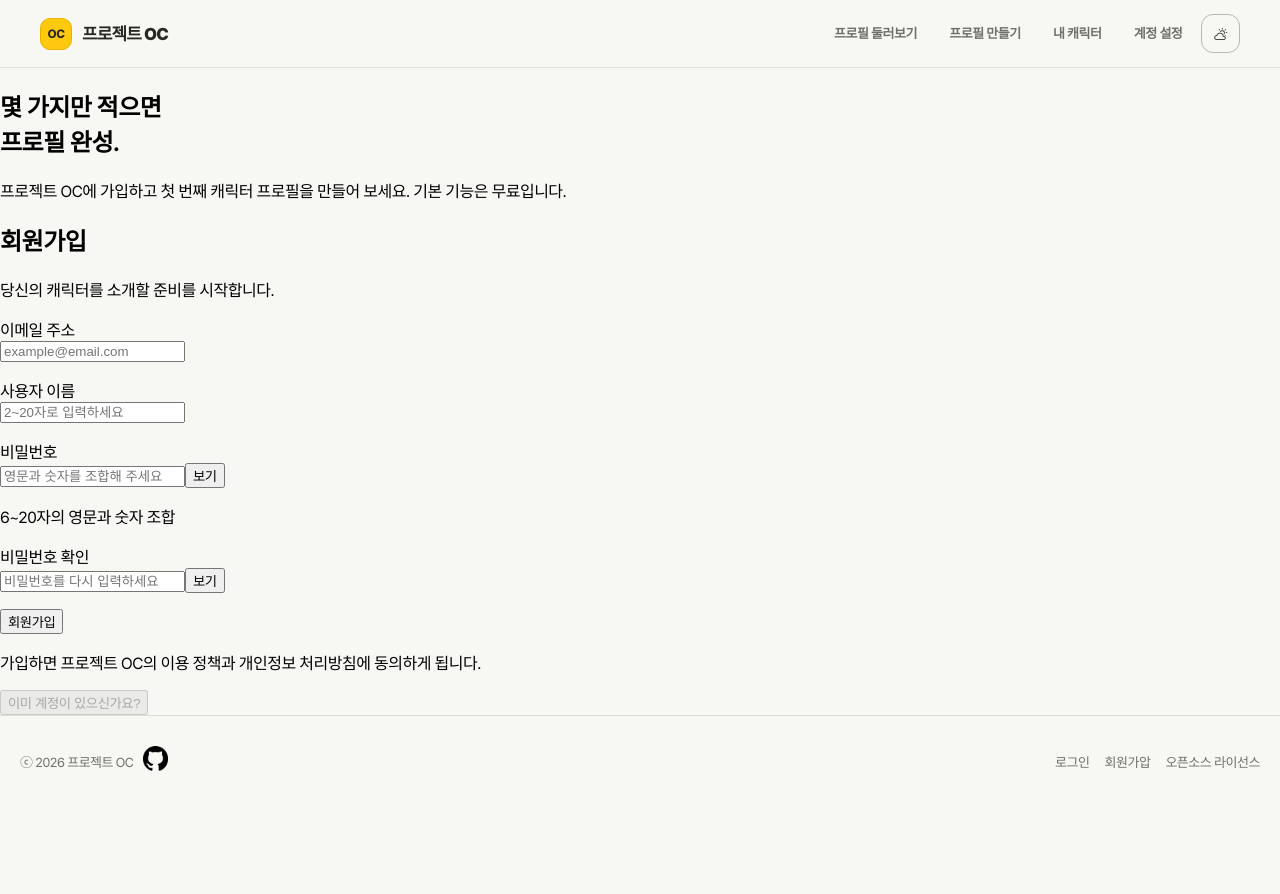
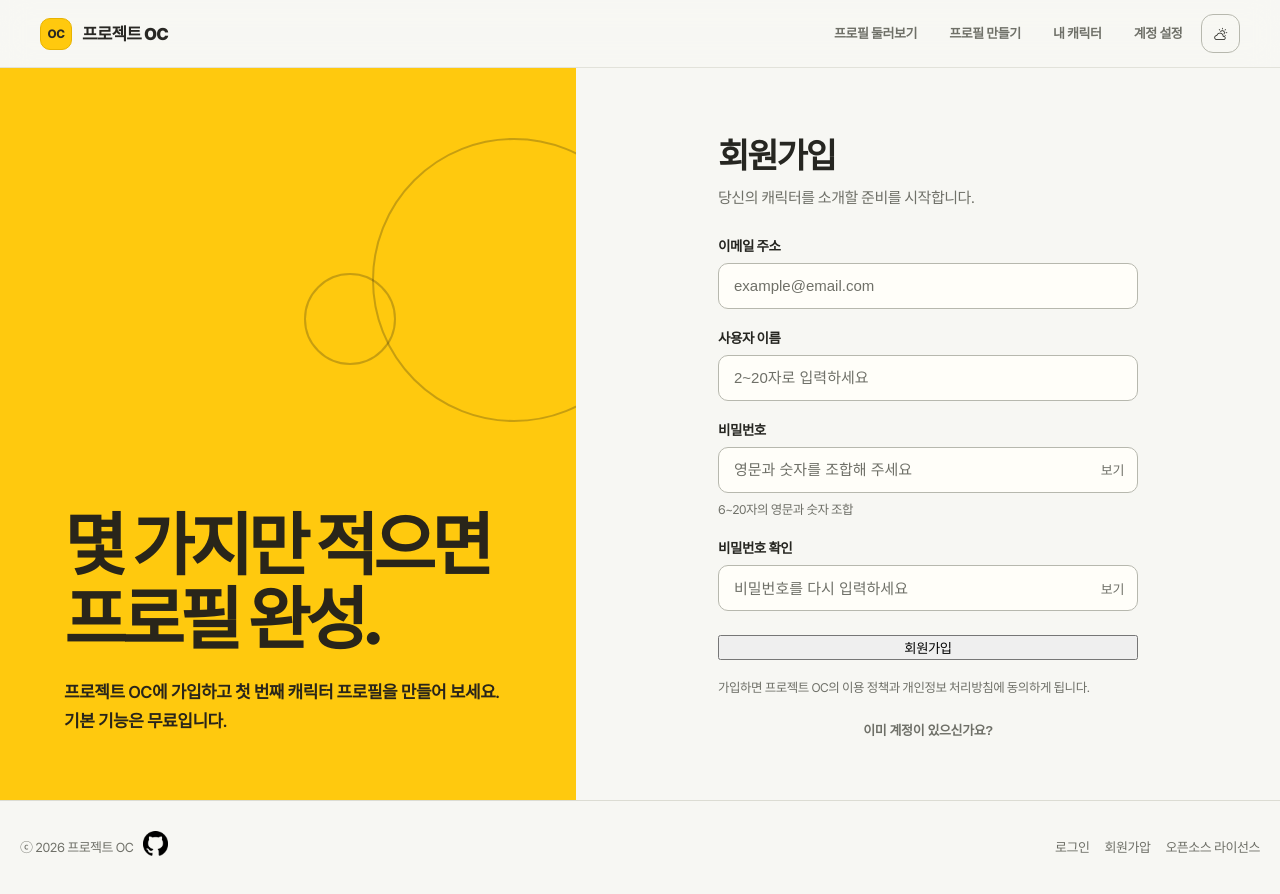
Before and after one commit to Unknown123465/project-oc, a Next.js app in the folder project-oc/: page /signup in a window 1280 px wide. Shown: the top 894 px of the page. Before the commit the page ends 816 px from the top, so only its background shows below. Built offline with nearby package versions, Linux system fonts and the light colour scheme.

Commit message:
feat: 회원가입 페이지 레이아웃 스타일 추가

```diff
--- a/project-oc/src/app/signup/page.module.css
+++ b/project-oc/src/app/signup/page.module.css
@@ -1 +1,273 @@
-/* 레이아웃은 다음 커밋에서 작성. 지금은 뼈대의 className만 잡아 둔 상태. */
+.main {
+	min-height: calc(100dvh - var(--header-height));
+	display: grid;
+}
+
+.aside {
+	position: relative;
+	overflow: hidden;
+	display: flex;
+	flex-direction: column;
+	justify-content: flex-end;
+	background-color: var(--personal);
+	color: var(--button-submit-text);
+
+	&::before,
+	&::after {
+		content: "";
+		position: absolute;
+		aspect-ratio: 1;
+		border: 2px solid color-mix(in srgb, var(--button-submit-text) 26%, transparent);
+		border-radius: 50%;
+	}
+
+	& h1 {
+		position: relative;
+		max-width: 560px;
+		margin: 0;
+		font-size: clamp(38px, 5.4vw, 68px);
+		font-weight: 900;
+		line-height: 1.1;
+		letter-spacing: -0.07em;
+	}
+
+	& p {
+		position: relative;
+		max-width: 44ch;
+		margin: 20px 0 0;
+		font-size: clamp(15px, 1.5vw, 17px);
+		font-weight: 600;
+		line-height: 1.7;
+		word-break: keep-all;
+	}
+}
+
+.form_area {
+	display: grid;
+	place-items: center;
+}
+
+.form_box {
+	width: 100%;
+
+	& h2 {
+		margin: 0 0 8px;
+		color: var(--title-text);
+		font-size: 34px;
+		font-weight: 900;
+		letter-spacing: -0.06em;
+	}
+
+	& .lead {
+		margin: 0 0 28px;
+		color: var(--muted);
+		font-size: 15px;
+	}
+}
+
+.signup_form {
+	display: flex;
+	flex-direction: column;
+	gap: 18px;
+}
+
+.field {
+	display: grid;
+	gap: 8px;
+
+	& > label {
+		color: var(--title-text);
+		font-size: 13.5px;
+		font-weight: 700;
+	}
+}
+
+.box {
+	width: 100%;
+	height: 46px;
+	position: relative;
+
+	& input {
+		width: 100%;
+		height: 100%;
+		padding: 0 46px 0 15px;
+		color: var(--input-text);
+		font-size: 15px;
+		background-color: var(--input-back);
+		border: 1px solid var(--input-line);
+		border-radius: 10px;
+
+		&::placeholder {
+			color: var(--muted);
+		}
+
+		&:focus {
+			outline: 0;
+			border-color: var(--input-select-line);
+			box-shadow: 0 0 0 3px color-mix(in srgb, var(--personal) 45%, transparent);
+		}
+	}
+
+	& .eye {
+		height: 34px;
+		padding: 0 8px;
+		position: absolute;
+		right: 6px;
+		top: 50%;
+		transform: translateY(-50%);
+		color: var(--muted);
+		font-size: 13px;
+		background-color: transparent;
+		border: 0;
+		border-radius: 8px;
+		cursor: pointer;
+	}
+}
+
+/* 오류 문구는 필드마다 따로 나오므로 자리를 미리 잡지 않는다.
+   대신 폼의 gap이 일정해 메시지가 나와도 아래 필드만 밀린다. */
+.field_error {
+	margin: 0;
+	color: var(--error-text);
+	font-size: 13px;
+	font-weight: 650;
+	line-height: 1.45;
+	word-break: keep-all;
+
+	&:empty {
+		display: none;
+	}
+}
+
+.field_help {
+	margin: 0;
+	color: var(--muted);
+	font-size: 12.5px;
+	line-height: 1.5;
+	word-break: keep-all;
+}
+
+.submit_button {
+	margin-top: 6px;
+}
+
+.terms {
+	margin: 18px 0 0;
+	color: var(--muted);
+	font-size: 12.5px;
+	line-height: 1.6;
+	word-break: keep-all;
+}
+
+.sub_links {
+	margin-top: 22px;
+	display: flex;
+	justify-content: center;
+
+	& button {
+		padding: 0;
+		color: var(--muted);
+		font-size: 13px;
+		font-weight: 650;
+		background-color: transparent;
+		border: 0;
+
+		&:disabled {
+			cursor: not-allowed;
+		}
+	}
+}
+
+@media (width >= 876px) {
+	.main {
+		grid-template-columns: minmax(0, 0.9fr) minmax(440px, 1.1fr);
+	}
+
+	.aside {
+		padding: clamp(44px, 5vw, 92px);
+
+		&::before {
+			width: 280px;
+			right: -80px;
+			top: 70px;
+		}
+
+		&::after {
+			width: 88px;
+			right: 180px;
+			top: 205px;
+		}
+	}
+
+	.form_area {
+		padding: 60px 40px;
+	}
+
+	.form_box {
+		max-width: 420px;
+	}
+}
+
+@media (768px <= width < 876px) {
+	.main {
+		grid-template-columns: 1fr;
+	}
+
+	.aside {
+		min-height: 340px;
+		padding: 48px 32px;
+
+		&::before {
+			width: 240px;
+			right: -70px;
+			top: 50px;
+		}
+
+		&::after {
+			width: 74px;
+			right: 150px;
+			top: 160px;
+		}
+	}
+
+	.form_area {
+		padding: 54px 32px 80px;
+	}
+
+	.form_box {
+		max-width: 420px;
+	}
+}
+
+@media (width < 768px) {
+	.main {
+		grid-template-columns: 1fr;
+	}
+
+	.aside {
+		min-height: 270px;
+		padding: 40px 22px;
+
+		&::before {
+			width: 200px;
+			right: -70px;
+			top: 40px;
+		}
+
+		&::after {
+			width: 62px;
+			right: 118px;
+			top: 132px;
+		}
+	}
+
+	.form_area {
+		padding: 44px 20px 70px;
+	}
+
+	.form_box {
+		& h2 {
+			font-size: 30px;
+		}
+	}
+}
```
